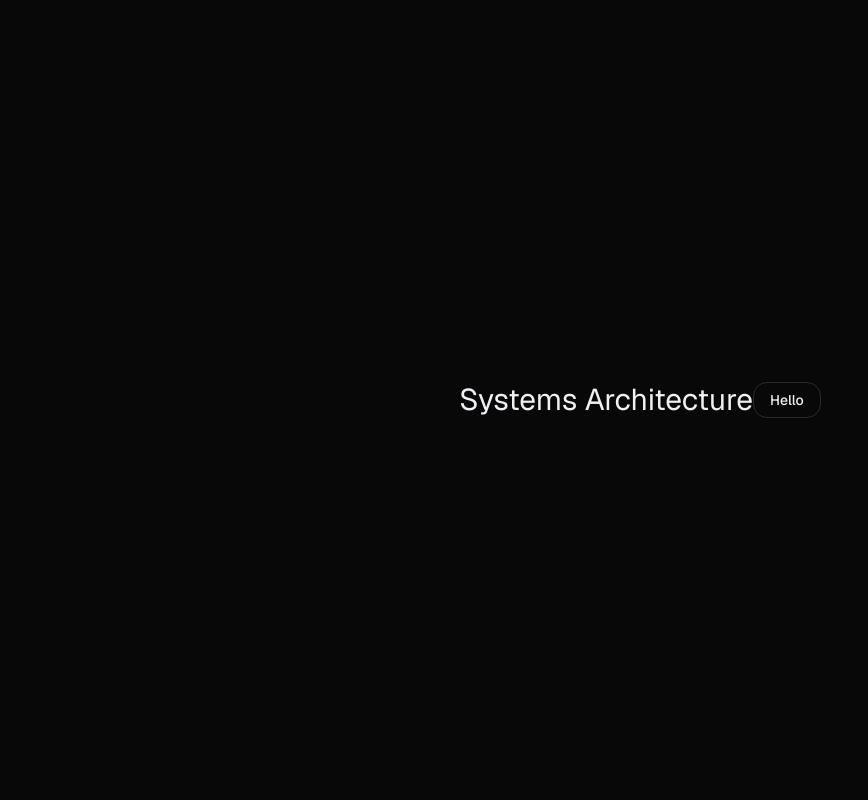
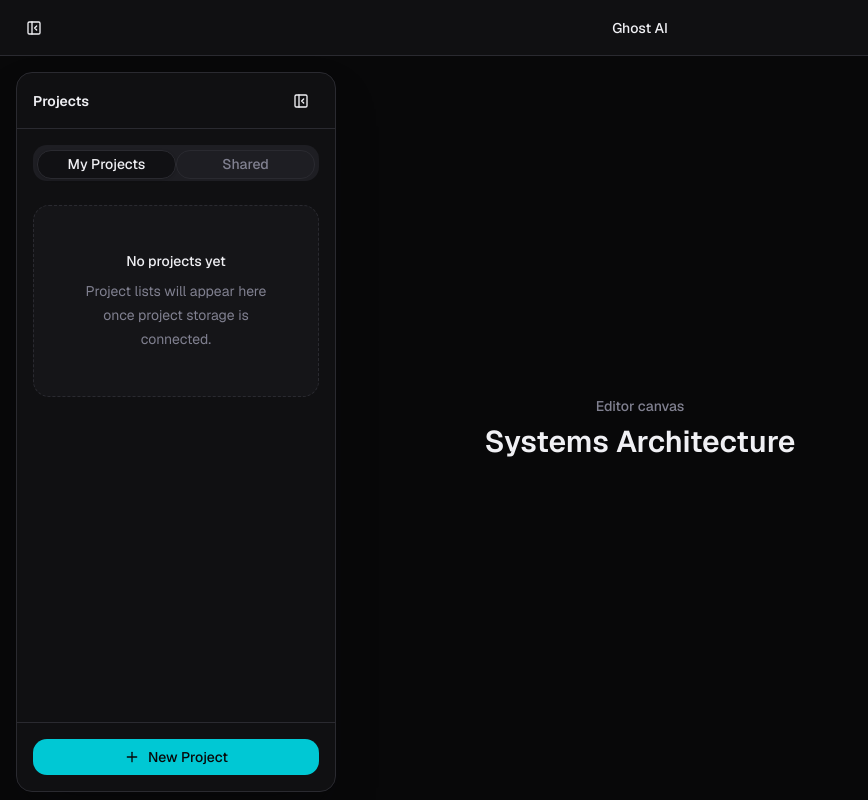
Before and after one commit to jonnfrancis/systems-architect, a Next.js app: page / in a window 1280 px wide. Shown: the whole page, without its empty margins (0-868 px from the left). Built offline with nearby package versions, Linux system fonts and the light colour scheme.

Commit message:
Added Sidebar and Navbar

```diff
--- a/app/page.tsx
+++ b/app/page.tsx
@@ -1,10 +1,5 @@
-import { Button } from "@/components/ui/button";
+import { EditorShell } from "@/components/editor/editor-shell";
 
 export default function Home() {
-  return (
-    <div className="min-h-screen text-3xl flex items-center justify-center">
-      Systems Architecture
-      <Button variant="outline">Hello</Button>
-    </div>
-  );
+  return <EditorShell />;
 }
--- /dev/null
+++ b/components/editor/editor-dialog.tsx
@@ -0,0 +1,47 @@
+"use client";
+
+import type { ReactNode } from "react";
+
+import {
+  DialogContent,
+  DialogDescription,
+  DialogFooter,
+  DialogHeader,
+  DialogTitle,
+} from "@/components/ui/dialog";
+import { cn } from "@/lib/utils";
+
+interface EditorDialogContentProps {
+  title: string;
+  description?: string;
+  footer?: ReactNode;
+  children?: ReactNode;
+  className?: string;
+}
+
+export function EditorDialogContent({
+  title,
+  description,
+  footer,
+  children,
+  className,
+}: EditorDialogContentProps) {
+  return (
+    <DialogContent
+      className={cn("border-surface-border bg-elevated", className)}
+    >
+      <DialogHeader>
+        <DialogTitle className="text-copy-primary">{title}</DialogTitle>
+        {description ? (
+          <DialogDescription className="text-copy-muted">
+            {description}
+          </DialogDescription>
+        ) : null}
+      </DialogHeader>
+
+      {children}
+
+      {footer ? <DialogFooter>{footer}</DialogFooter> : null}
+    </DialogContent>
+  );
+}
--- /dev/null
+++ b/components/editor/editor-navbar.tsx
@@ -0,0 +1,41 @@
+"use client";
+
+import { PanelLeftClose, PanelLeftOpen } from "lucide-react";
+
+import { Button } from "@/components/ui/button";
+
+interface EditorNavbarProps {
+  isSidebarOpen: boolean;
+  onToggleSidebar: () => void;
+}
+
+export function EditorNavbar({
+  isSidebarOpen,
+  onToggleSidebar,
+}: EditorNavbarProps) {
+  const SidebarIcon = isSidebarOpen ? PanelLeftClose : PanelLeftOpen;
+
+  return (
+    <header className="fixed inset-x-0 top-0 z-40 flex h-14 items-center border-b border-surface-border bg-surface/95 px-4 backdrop-blur">
+      <div className="flex flex-1 items-center justify-start">
+        <Button
+          type="button"
+          variant="ghost"
+          size="icon"
+          aria-label={
+            isSidebarOpen ? "Close project sidebar" : "Open project sidebar"
+          }
+          onClick={onToggleSidebar}
+        >
+          <SidebarIcon className="h-5 w-5" />
+        </Button>
+      </div>
+
+      <div className="flex flex-1 items-center justify-center">
+        <div className="text-sm font-medium text-copy-primary">Ghost AI</div>
+      </div>
+
+      <div className="flex flex-1 items-center justify-end" />
+    </header>
+  );
+}
--- /dev/null
+++ b/components/editor/editor-shell.tsx
@@ -0,0 +1,32 @@
+"use client";
+
+import { useState } from "react";
+
+import { EditorNavbar } from "@/components/editor/editor-navbar";
+import { ProjectSidebar } from "@/components/editor/project-sidebar";
+
+export function EditorShell() {
+  const [isSidebarOpen, setIsSidebarOpen] = useState(true);
+
+  return (
+    <main className="min-h-screen overflow-hidden bg-base text-copy-primary">
+      <EditorNavbar
+        isSidebarOpen={isSidebarOpen}
+        onToggleSidebar={() => setIsSidebarOpen((current) => !current)}
+      />
+      <ProjectSidebar
+        isOpen={isSidebarOpen}
+        onClose={() => setIsSidebarOpen(false)}
+      />
+
+      <section className="flex min-h-screen items-center justify-center pt-14">
+        <div className="text-center">
+          <p className="text-sm font-medium text-copy-muted">Editor canvas</p>
+          <h1 className="mt-2 text-3xl font-semibold text-copy-primary">
+            Systems Architecture
+          </h1>
+        </div>
+      </section>
+    </main>
+  );
+}
--- /dev/null
+++ b/components/editor/project-sidebar.tsx
@@ -0,0 +1,72 @@
+"use client";
+
+import { PanelLeftClose, Plus } from "lucide-react";
+
+import { Button } from "@/components/ui/button";
+import { ScrollArea } from "@/components/ui/scroll-area";
+import { Tabs, TabsContent, TabsList, TabsTrigger } from "@/components/ui/tabs";
+import { cn } from "@/lib/utils";
+
+interface ProjectSidebarProps {
+  isOpen: boolean;
+  onClose: () => void;
+}
+
+function EmptyProjectsState() {
+  return (
+    <div className="flex min-h-48 flex-col items-center justify-center rounded-2xl border border-dashed border-surface-border bg-subtle/45 px-5 text-center">
+      <p className="text-sm font-medium text-copy-primary">No projects yet</p>
+      <p className="mt-2 max-w-48 text-sm leading-6 text-copy-muted">
+        Project lists will appear here once project storage is connected.
+      </p>
+    </div>
+  );
+}
+
+export function ProjectSidebar({ isOpen, onClose }: ProjectSidebarProps) {
+  return (
+    <aside
+      className={cn(
+        "fixed left-4 top-18 z-30 flex h-[calc(100vh-5rem)] w-80 flex-col rounded-2xl border border-surface-border bg-surface/95 shadow-2xl shadow-background/40 backdrop-blur transition-transform duration-200 ease-out",
+        isOpen ? "translate-x-0" : "-translate-x-[calc(100%+2rem)]",
+      )}
+      aria-hidden={!isOpen}
+    >
+      <div className="flex h-14 shrink-0 items-center justify-between border-b border-surface-border px-4">
+        <h2 className="text-sm font-semibold text-copy-primary">Projects</h2>
+        <Button
+          type="button"
+          variant="ghost"
+          size="icon"
+          aria-label="Close project sidebar"
+          onClick={onClose}
+        >
+          <PanelLeftClose className="h-5 w-5" />
+        </Button>
+      </div>
+
+      <Tabs defaultValue="my-projects" className="min-h-0 flex-1 px-4 py-4">
+        <TabsList className="grid w-full grid-cols-2">
+          <TabsTrigger value="my-projects">My Projects</TabsTrigger>
+          <TabsTrigger value="shared">Shared</TabsTrigger>
+        </TabsList>
+
+        <ScrollArea className="mt-4 h-[calc(100%-3.25rem)]">
+          <TabsContent value="my-projects" className="mt-0">
+            <EmptyProjectsState />
+          </TabsContent>
+          <TabsContent value="shared" className="mt-0">
+            <EmptyProjectsState />
+          </TabsContent>
+        </ScrollArea>
+      </Tabs>
+
+      <div className="shrink-0 border-t border-surface-border p-4">
+        <Button type="button" className="w-full">
+          <Plus className="h-4 w-4" />
+          New Project
+        </Button>
+      </div>
+    </aside>
+  );
+}
--- a/context/progress-tracker.md
+++ b/context/progress-tracker.md
@@ -4,7 +4,7 @@ Update this file whenever the current phase, active feature, or implementation s
 
 ## Current Phase
 
-- Foundation setup complete
+- Editor chrome complete
 
 ## Current Goal
 
@@ -18,6 +18,12 @@ Update this file whenever the current phase, active feature, or implementation s
   - Added required UI primitives: Button, Card, Dialog, Input, Tabs, Textarea, and ScrollArea.
   - Added `lib/utils.ts` with reusable `cn()` helper.
   - Added dark-only theme tokens and Tailwind mappings in `app/globals.css`.
+- Feature spec 02 editor chrome:
+  - Added fixed top editor navbar with left, center, and empty right sections.
+  - Added sidebar toggle using `PanelLeftOpen` and `PanelLeftClose`.
+  - Added floating project sidebar shell with header, close action, tabs, empty states, and full-width `New Project` button.
+  - Added reusable editor dialog content pattern with title, description, body, and footer support.
+  - Mounted the editor chrome on the home page through a small client shell.
 
 ## In Progress
 
@@ -40,3 +46,6 @@ Update this file whenever the current phase, active feature, or implementation s
 - Started implementation of `context/feature-specs/01-design-system.md`.
 - Added shadcn-style configuration, required UI primitives, lucide-react dependencies, dark theme tokens, and `cn()` helper.
 - `npm.cmd run lint` passed with elevated workspace access. `npm.cmd run build` and direct `tsc` were blocked in the sandbox by OneDrive path access; build escalation was declined.
+- Started implementation of `context/feature-specs/02-editor-chrome.md`.
+- Added editor navbar, floating project sidebar shell, reusable editor dialog content pattern, and mounted the editor shell on `app/page.tsx`.
+- Verification note for feature 02: sandboxed lint/build commands are blocked by OneDrive path access. Elevated lint timed out once, and longer lint/build escalation was declined.
```
